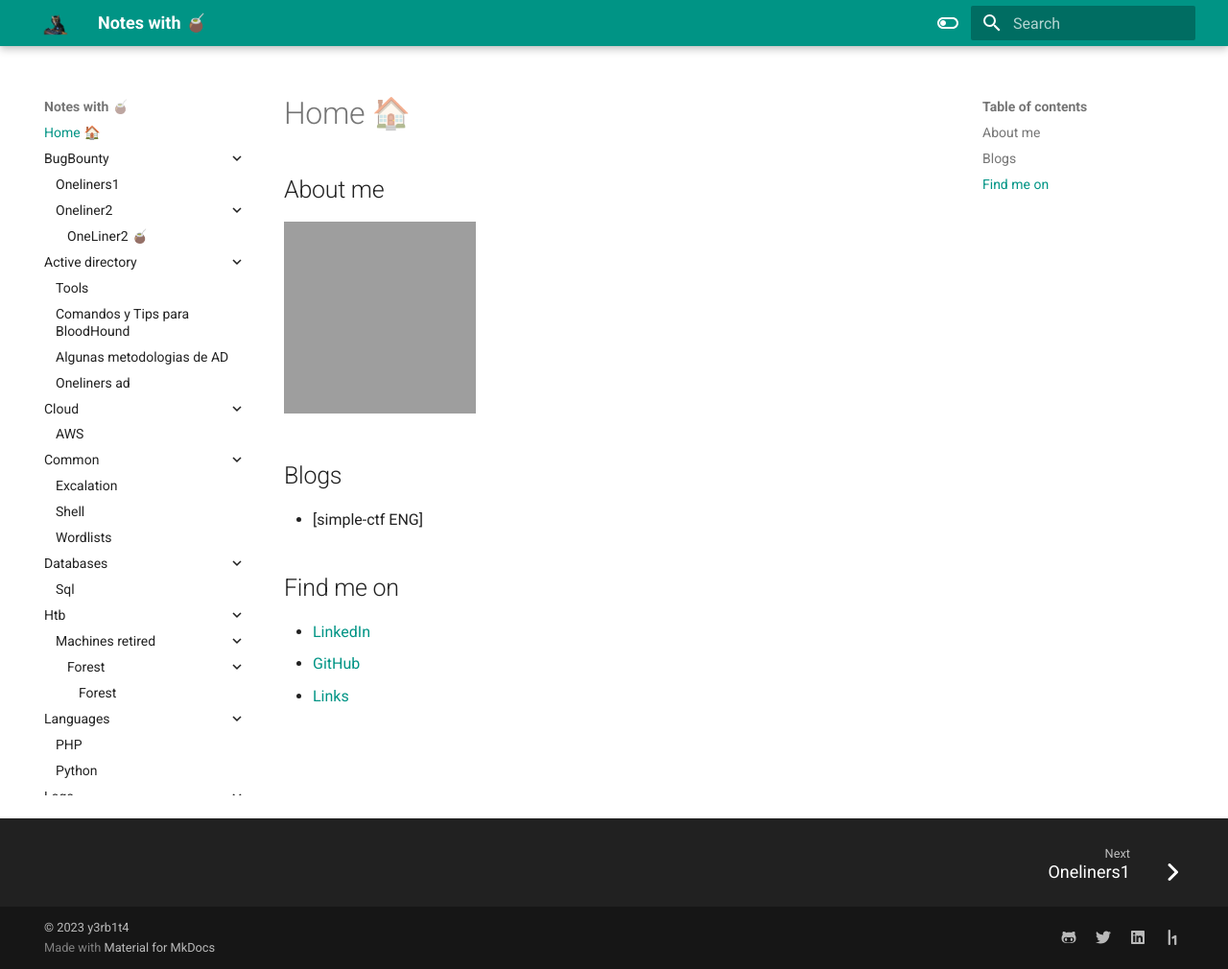
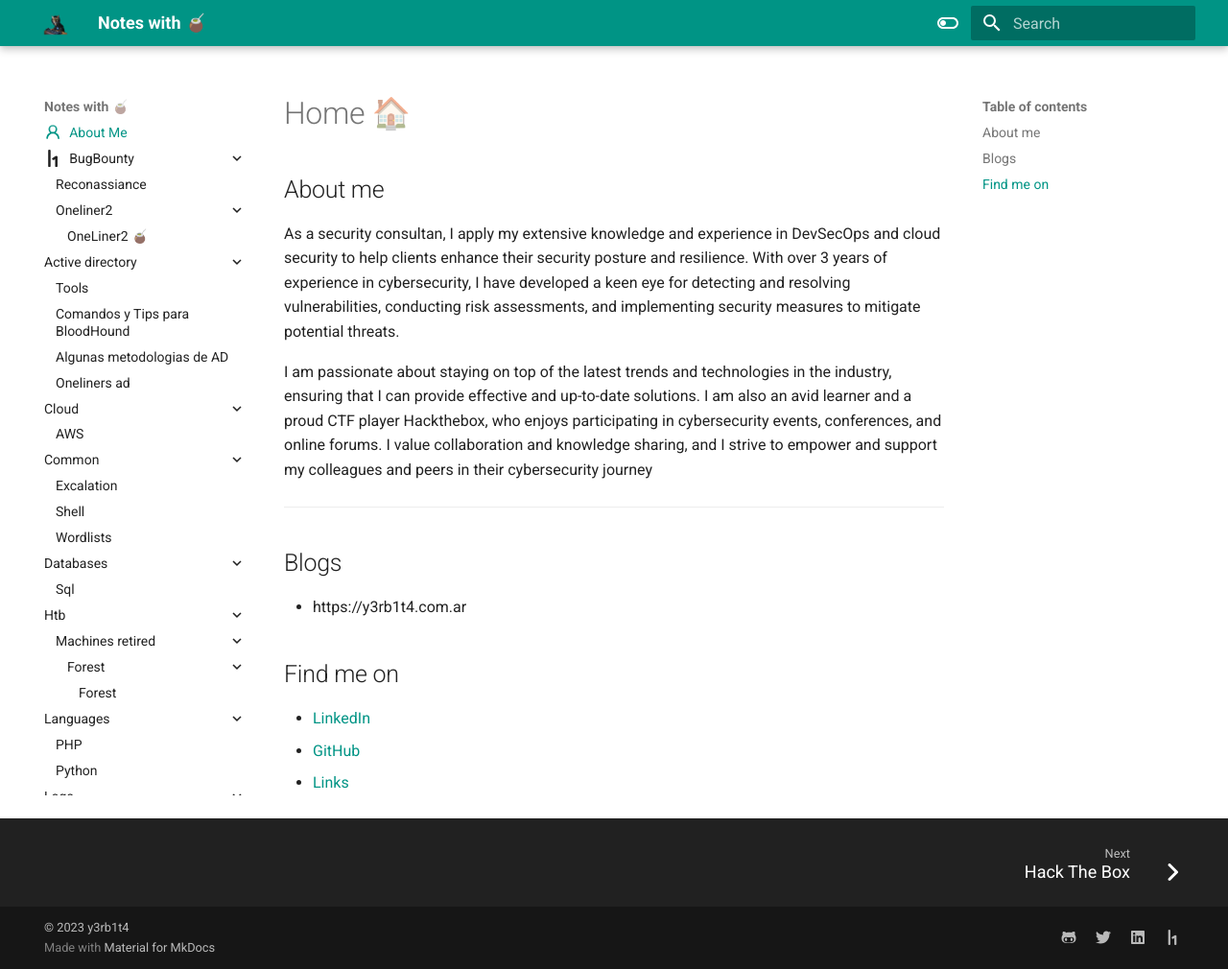
Before and after one commit to y3rb1t4/redteam-notes, an MkDocs documentation site: the page built from docs/index.md, in a window 1280 px wide and 1010 px high. Shown: the whole window at 96% size. Built offline with MkDocs 1.6.1 and Material for MkDocs 9.7.7, drawn with Linux system fonts in a browser that asks for light colours; grey boxes are pictures that could not be loaded.

Commit message:
bug bountyspace

```diff
--- a/docs/BugBounty/Oneline2.md
+++ /dev/null
@@ -1 +0,0 @@
-# Oneliners1
--- /dev/null
+++ b/docs/BugBounty/index.md
@@ -0,0 +1,6 @@
+---
+title: Hack The Box
+icon: simple/hackerone
+---
+
+Coming Soon!
--- a/docs/index.md
+++ b/docs/index.md
@@ -1,14 +1,22 @@
+---
+title: About Me
+icon: octicons/person-16
+---
+
+
 # Home 🏠
 
 ## About me
 
-![img](https://avatars.githubusercontent.com/u/12781133?v=4)
+As a security consultan, I apply my extensive knowledge and experience in DevSecOps and cloud security to help clients enhance their security posture and resilience. With over 3 years of experience in cybersecurity, I have developed a keen eye for detecting and resolving vulnerabilities, conducting risk assessments, and implementing security measures to mitigate potential threats.
 
+I am passionate about staying on top of the latest trends and technologies in the industry, ensuring that I can provide effective and up-to-date solutions. I am also an avid learner and a proud CTF player Hackthebox, who enjoys participating in cybersecurity events, conferences, and online forums. I value collaboration and knowledge sharing, and I strive to empower and support my colleagues and peers in their cybersecurity journey
 
+---
 
 ## Blogs
 
-- [simple-ctf ENG]
+- https://y3rb1t4.com.ar
 
 ## Find me on
 
```
Also changed, not shown: docs/BugBounty/Reconassiance.md (added, +91 -0 lines), 1 other file.
